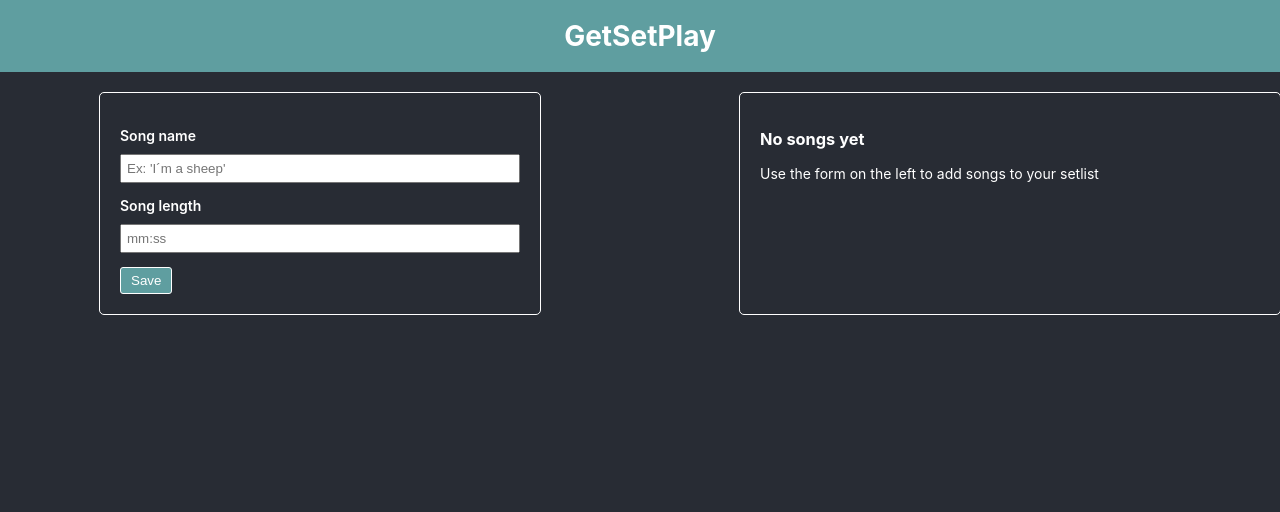
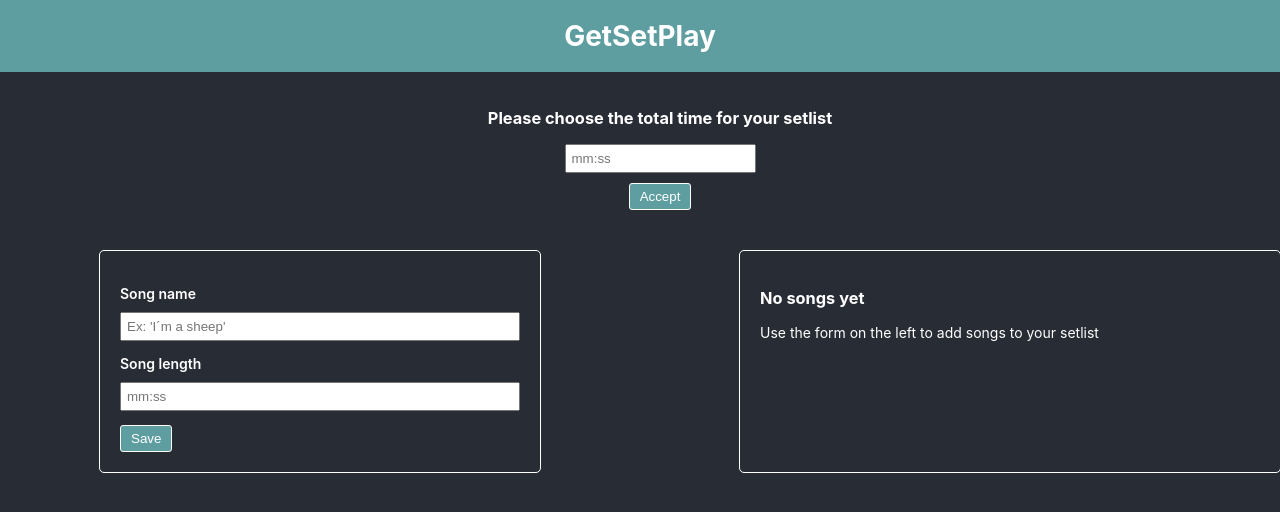
Before and after one commit to JurgenBlitz/GetSetPlay-React, a React (Create React App) app: page / in a window 1280 px wide. Shown: the top 512 px of the page. Built offline with nearby package versions, Linux system fonts and the light colour scheme.

Commit message:
started child-to-parent communication

```diff
--- a/src/App.js
+++ b/src/App.js
@@ -1,19 +1,36 @@
 // React dependencies
-import React from 'react';
+import React, {Component} from 'react';
 // Components
 import Appheader from './components/shared-components/AppHeader/AppHeader';
+import InitialTimeForm from './components/InitialTimeForm/InitialTimeForm';
 import SongForm from './components/SongForm/SongForm';
 import SongList from './components/SongList/SongList';
 // Styles and vars
 import './App.css';
+import './components/InitialTimeForm/InitialTimeForm.css'
 import './components/SongForm/SongForm.css'
 import './components/SongList/SongList.css'
 // --- //
 
-function App() {
+class App extends Component {
+  constructor() {
+    super()
+    this.state = {
+      timeToPlay: 0
+    }
+    this.setTimer = this.setTimer.bind(this);
+  }
+
+  setTimer(timeFormData) {
+    this.setState({timeToPlay: timeFormData})
+    console.log('received',timeFormData, this.state.timeToPlay);
+  }
+
+  render() {
     return (
       <div className="App">
       <Appheader />
+      <InitialTimeForm onTimeSelection={this.setTimer} />
         <div className="Main">
         <SongForm />
         <SongList />
@@ -21,5 +38,6 @@ function App() {
       </div>
     );
   }
+}
 
 export default App;
--- /dev/null
+++ b/src/components/InitialTimeForm/InitialTimeForm.css
@@ -0,0 +1,10 @@
+.initialTimeForm {
+  padding: 20px;
+  width: 100%;
+  text-align: center;
+}
+
+.timeInput > input {
+  padding: 5px;
+  margin-bottom: 10px;
+}
--- /dev/null
+++ b/src/components/InitialTimeForm/InitialTimeForm.js
@@ -0,0 +1,40 @@
+import React, {Component} from 'react';
+import BasicButton from '../shared-components/BasicButton/BasicButton';
+
+//TODO: Assess the props required for this file
+class InitialTimeForm extends Component {
+
+  constructor(props) {
+    super(props);
+    this.state = {selectedTime: 0};
+
+    this.handleChange = this.handleChange.bind(this);
+    this.handleSubmit = this.handleSubmit.bind(this);
+  }
+
+  handleChange = (event) => {
+    this.setState({selectedTime: event.target.value});
+  }
+
+  handleSubmit = (event) => {
+    event.preventDefault();
+    this.props.onTimeSelection(this.state.selectedTime)
+  }
+
+  render() {
+    return(
+      <div className="initialTimeForm">
+        <h3>Please choose the total time for your setlist</h3>
+        <form>
+          <div className="timeInput">
+          <input id="initialTime" name="initialTime" placeholder="mm:ss" onChange={this.handleChange}/>
+          </div>
+          <BasicButton label="Accept" action={this.handleSubmit}/>
+        </form>
+      </div>
+    )
+  }
+
+}
+
+export default InitialTimeForm;
```
Also changed, not shown: 1 other file (tests, documents, lock files or other folders). Lines whose indentation alone changed are shown as unchanged.
